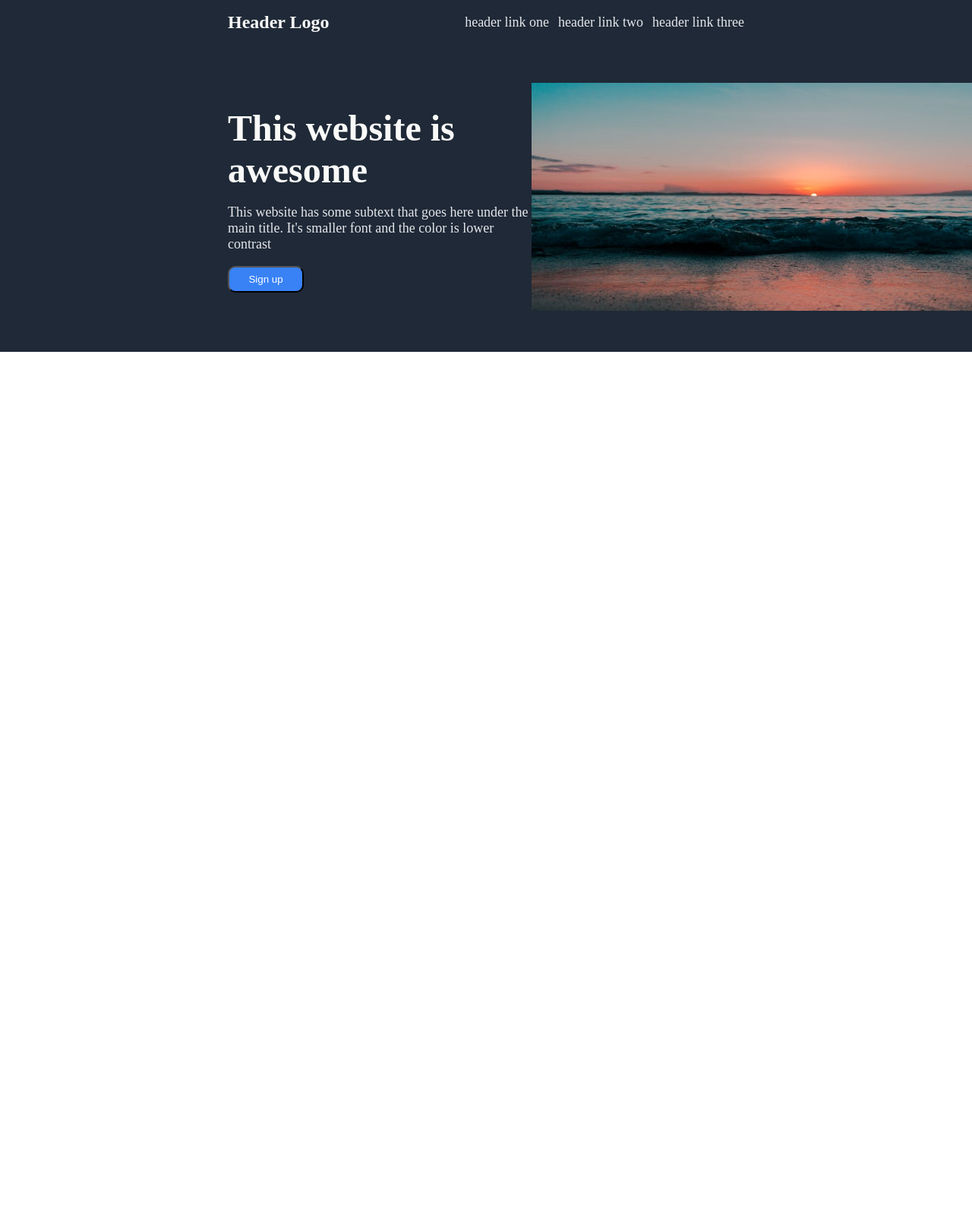
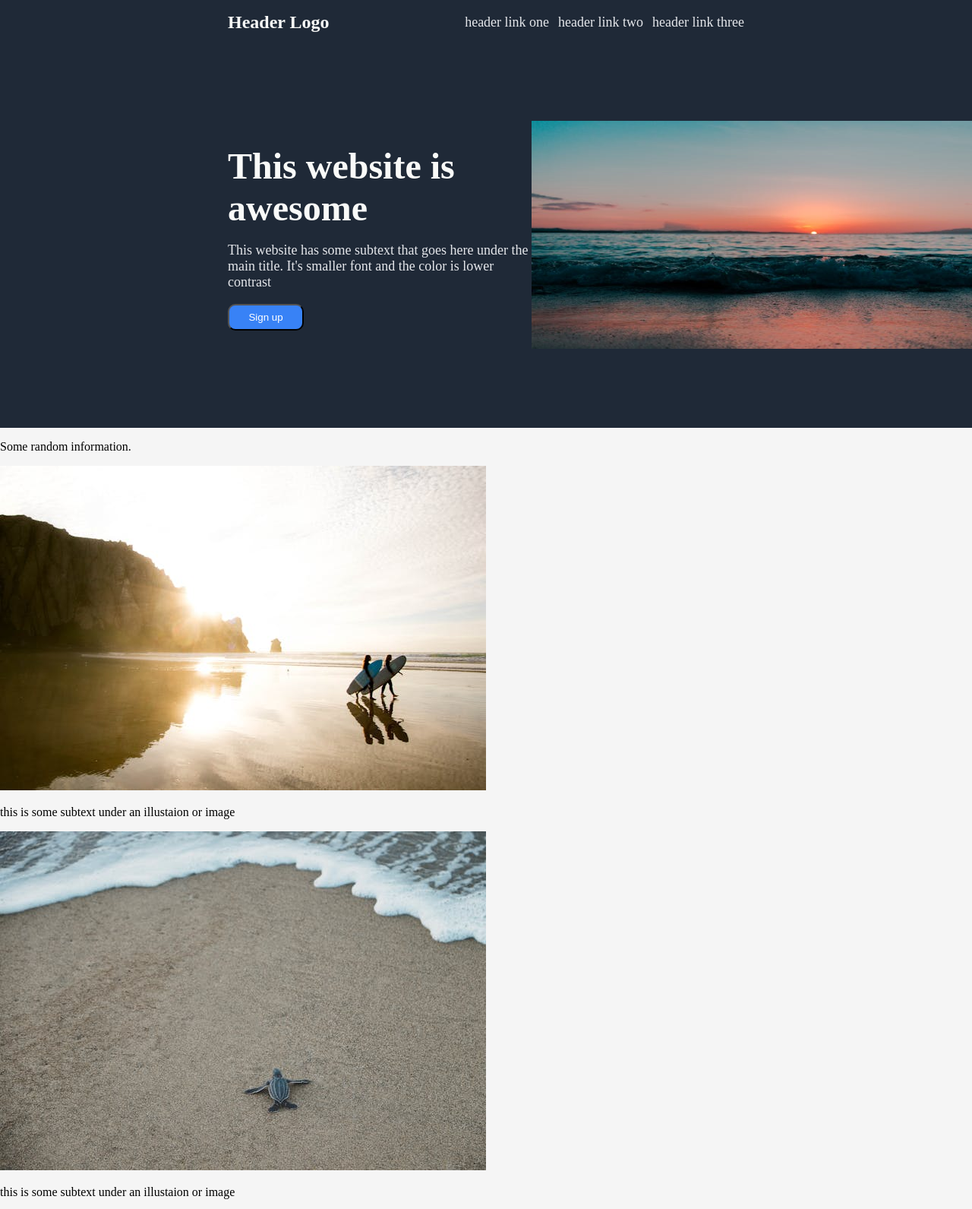
Before and after one commit to Eli1058/landing-page, a plain HTML site: page index.html in a window 1280 px wide. Shown: the top 1591 px of the page at 76% size. Before the commit the page ends 800 px from the top, so only its background shows below. Drawn offline with Linux system fonts and the light colour scheme.

Commit message:
Add content for section two of page

```diff
--- a/index.html
+++ b/index.html
@@ -36,7 +36,15 @@
             </div>
 
             <div class="section-2">
-
+                <p>Some random information.</p>
+                <img src="images/pexels-jeremy-bishop-1260133-2923590.jpg" alt="Two surfers walking on a beach during sunset.">
+                <p>this is some subtext under an illustaion or image</p>
+                <img src="images/pexels-jolodiazr-3866697.jpg" alt="A baby turtle crawling towards the ocean on a beach.">
+                <p>this is some subtext under an illustaion or image</p>
+                <img src="images/pexels-laker-6156378.jpg" alt="Top down image of wavy sand on a beach.">
+                <p>this is some subtext under an illustaion or image</p>
+                <img src="images/pexels-leeloothefirst-8908603.jpg" alt="A picnic on the beach.">
+                <p>this is some subtext under an illustaion or image</p>
             </div>
 
             <div class="section-3">
--- a/styles.css
+++ b/styles.css
@@ -48,7 +48,7 @@ a{
     flex-flow: column wrap;
     align-content: space-between;
     max-height: 350px;
-    margin: 50px 0px;
+    margin: 100px 0px;
 }
 
 .sunset{
```
Also changed, not shown: images/pexels-jeremy-bishop-1260133-2923590.jpg (added), images/pexels-jolodiazr-3866697.jpg (added), images/pexels-laker-6156378.jpg (added), images/pexels-leeloothefirst-8908603.jpg (added).
